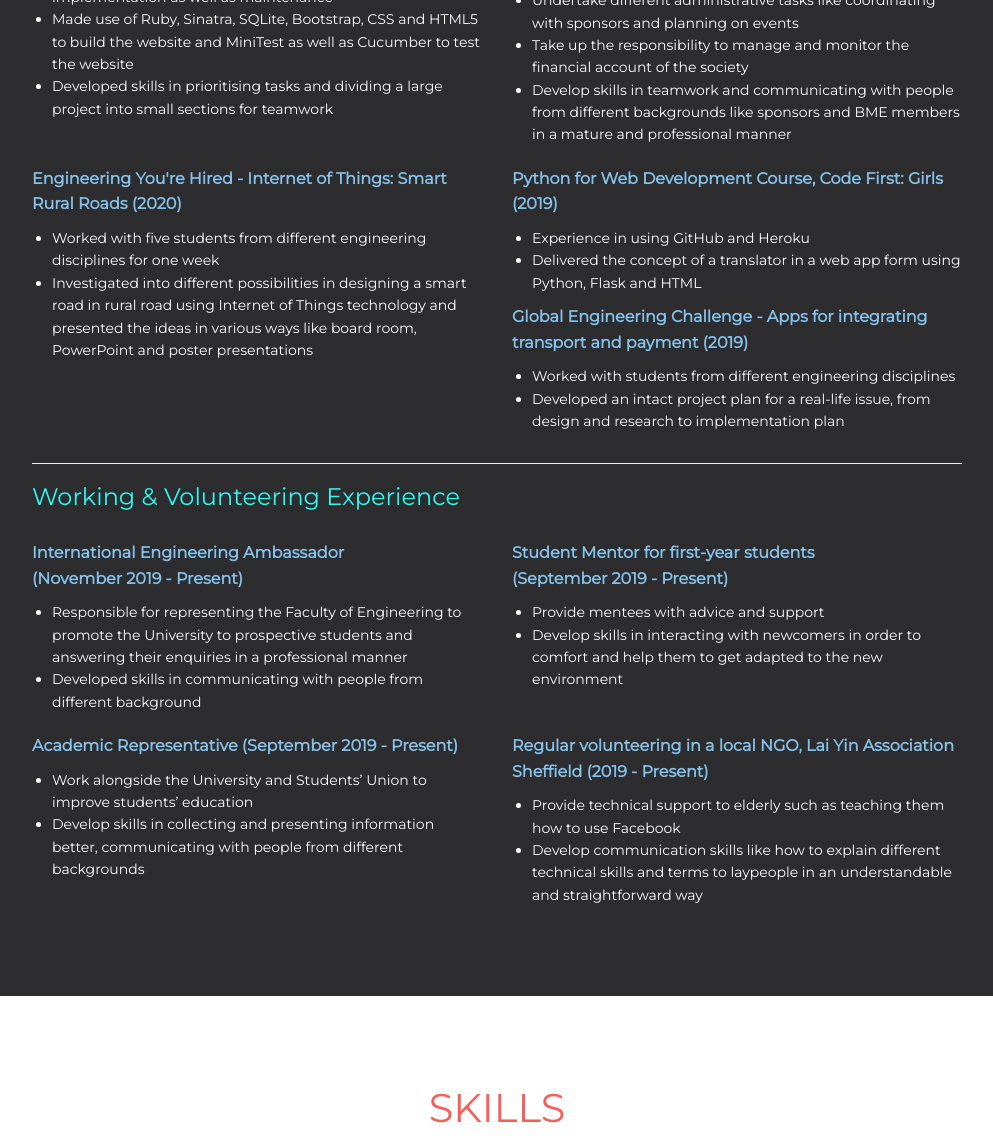
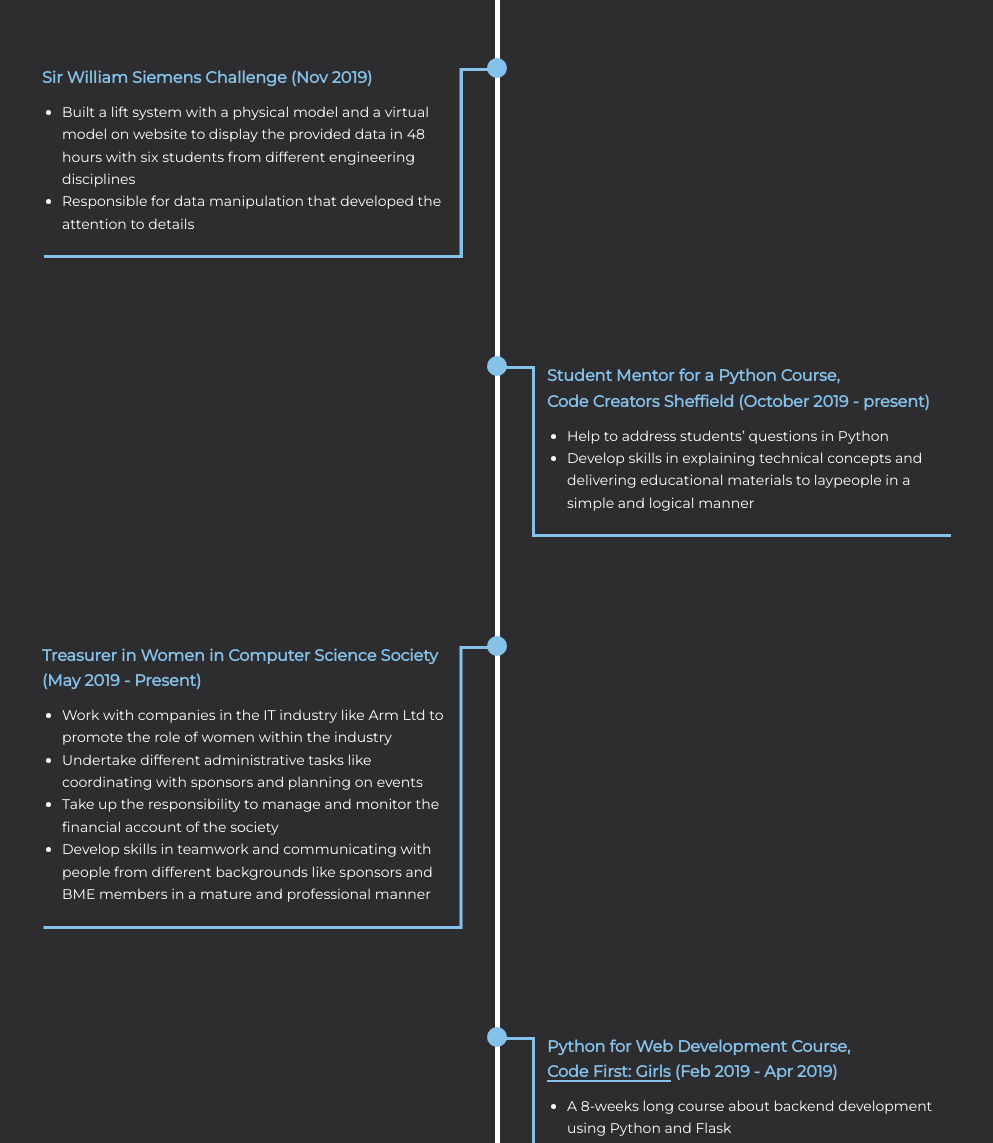
Before and after one commit to Hayley-Kwok/hayley-kwok.github.io, a plain HTML site: page index.html in a window 1280 px wide. Shown: the part 2425-3568 px from the top of the page, without its empty margins (143-1136 px from the left). Drawn offline with nearby package versions, Linux system fonts and the light colour scheme.

Commit message:
changed the layout to timeline

```diff
--- a/index.html
+++ b/index.html
@@ -30,6 +30,7 @@
   </div>
 </nav>
 <!-- Hello -->
+
 <div id="mypage" class="bg-1 whole-screen">
   <div class="container text-center container-center">
     <div class="hi slide">Hi I'm Hayley Wing Yin Kwok </div>
@@ -59,7 +60,7 @@
     <div class="col-md-8">
       <p><b>Bachelor of Science in Computer Science with a Year in Industry</b></p>
       <p>First-Class Performance in year</p>
-        <p> Relevant Modules: <br>
+      Relevant Modules: <br>
       <div class="row">
         <div class="col-lg-6 col-xs-12">
           <ul>
@@ -81,7 +82,6 @@
           </ul>
         </div>
       </div>
-        </p>
     </div>
   </div>
   <div class="row slideanim">
@@ -97,123 +97,119 @@
   </div>
   <hr class="slideanim">
   <h3 class="slideanim">Computer Science related Activities</h3>
-    <div class="row slideanim">
-      <div class="col-md-6">
-        <h5>Student Mentor for a Python Course,<br>
-          Code Creators Sheffield  (October 2019 - present)</h5>
-        <p>
+  <div class="timeline-frame slideanim">
+    <div class="timeline-section slideanim">
+      <div class="timeline-content">
+        <h5>Engineering You're Hired - Internet of Things: Smart Rural Roads (Feb 2020)</h5>
         <ul>
-          <li>Help to address  students’ questions in Python</li>
-          <li>Develop skills in explaining technical concepts and delivering educational materials to laypeople in a simple and logical manner</li>
+          <li>Worked with five students from different engineering disciplines for one week </li>
+          <li>Investigated into different possibilities in designing a smart road in rural road using Internet of Things technology and presented the ideas in various ways like board room, PowerPoint and poster presentations </li>
         </ul>
-        </p>
       </div>
-      <div class="col-md-6">
-        <h5>Sir William Siemens Challenge (2019)</h5>
-        <p>
+    </div>
+    <div class="timeline-section slideanim">
+      <div class="timeline-content">
+        <h5>Sir William Siemens Challenge (Nov 2019)</h5>
         <ul>
           <li>Built a lift system with a physical model and a virtual model on website to display the provided data in 48 hours with six students from different engineering disciplines</li>
           <li>Responsible for data manipulation that developed the attention to details</li>
         </ul>
-        </p>
       </div>
     </div>
-    <div class="row slideanim">
-      <div class="col-md-6">
-        <h5>Group Website Project in University (2019) </h5>
-        <p>
-        <ul>
-          <li>Worked with six Computer Science students to build a website from design to delivery including detailed analysis on different requirements and its complexity for implementation as well as maintenance</li>
-          <li>Made use of Ruby, Sinatra, SQLite, Bootstrap, CSS and HTML5 to build the website and MiniTest as well as Cucumber to test the website </li>
-          <li>Developed skills in prioritising tasks and dividing a large project into small sections for teamwork</li>
+    <div class="timeline-section slideanim">
+      <div class="timeline-content">
+        <h5>Student Mentor for a Python Course,<br>
+          Code Creators Sheffield  (October 2019 - present)</h5>
+        <ul class="short-url">
+          <li>Help to address students’ questions in Python</li>
+          <li>Develop skills in explaining technical concepts and delivering educational materials to laypeople in a simple and logical manner</li>
         </ul>
-        </p>
       </div>
-      <div class="col-md-6">
-        <h5>Treasurer in Women in Computer Science Society<br>
-          (May 2019 - Present)</h5>
-        <p>
+    </div>
+    <div class="timeline-section slideanim">
+      <div class="timeline-content">
+        <h5>Treasurer in Women in Computer Science Society (May 2019 - Present)</h5>
         <ul>
           <li>Work with companies in the IT industry like Arm Ltd to promote the role of women within the industry</li>
           <li>Undertake different administrative tasks like coordinating with sponsors and planning on events</li>
           <li>Take up the responsibility to manage and monitor the financial account of the society</li>
           <li>Develop skills in teamwork and communicating with people from different backgrounds like sponsors and BME members in a mature and professional manner</li>
         </ul>
-        </p>
       </div>
     </div>
-    <div class="row slideanim">
-      <div class="col-md-6">
-        <h5>Engineering You're Hired - Internet of Things: Smart Rural Roads (2020)</h5>
-        <p>
+    <div class="timeline-section slideanim">
+      <div class="timeline-content" >
+        <h5>Python for Web Development Course, <a href="https://www.codefirstgirls.org.uk/free-community-courses.html" target="_blank">Code First: Girls</a> (Feb 2019 - Apr 2019)</h5>
         <ul>
-          <li>Worked with five students from different engineering disciplines for one week </li>
-          <li>Investigated into different possibilities in designing a smart road in rural road using Internet of Things technology and presented the ideas in various ways like board room, PowerPoint and poster presentations </li>
+          <li>A 8-weeks long course about backend development using Python and Flask </li>
+          <li>Experience in using GitHub and Heroku </li>
+          <li>Delivered multiple projects like a simple translator in a web app form through Python, Flask, Jinja2, Web APIs and HTML etc</li>
         </ul>
-        </p>
       </div>
-      <div class="col-md-6">
-	    <h5>Python for Web Development Course, Code First: Girls (2019)</h5>
-        <p>
-        <ul>
-          <li>Experience in using GitHub and Heroku</li>
-          <li>Delivered the concept of a translator in a web app form using Python, Flask and HTML</li>
-        </ul>
-        </p>
-	    <h5>Global Engineering Challenge -&nbsp;Apps for integrating transport and payment (2019)</h5>
-        <p>
+    </div>
+    <div class="timeline-section slideanim">
+      <div class="timeline-content">
+        <h5>Global Engineering Challenge -&nbsp;Apps for integrating transport and payment (Jan 2019)</h5>
         <ul>
           <li>Worked with students from different engineering disciplines</li>
-          <li>Developed an intact project plan for a real-life issue, from design and research to implementation plan</li>
+          <li>Developed an intact project plan from design and research to implementation plan for a real-life issue, to integrate transportation methods and allow users to pay using their smartphones in Tamil Nadu </li>
         </ul>
-        </p>
+      </div>
+    </div>
+    <div class="timeline-section slideanim">
+      <div class="timeline-content">
+        <h5>Group Website Project in University (2018-2019)</h5>
+        <ul>
+          <li>Worked with six Computer Science students to build a website from design to delivery including detailed analysis on different requirements and its complexity for implementation as well as maintenance</li>
+          <li>Made use of Ruby, Sinatra, SQLite, Bootstrap, CSS and HTML5 to build the website and MiniTest as well as Cucumber to test the website </li>
+          <li>Developed skills in prioritising tasks and dividing a large project into small sections for teamwork</li>
+        </ul>
+      </div>
     </div>
   </div>
   <hr class="slideanim">
   <h3 class="slideanim">Working & Volunteering Experience</h3>
-    <div class="row slideanim">
-      <div class="col-md-6">
+  <div class="timeline-frame slideanim">
+    <div class="timeline-section slideanim">
+      <div class="timeline-content">
         <h5>International Engineering Ambassador<br>
           (November 2019 - Present)</h5>
-        <p>
         <ul>
           <li>Responsible for representing the Faculty of Engineering to promote the University to prospective students and answering their enquiries in a professional manner</li>
           <li>Developed skills in communicating with people from different background</li>
         </ul>
-        </p>
       </div>
-      <div class="col-md-6">
+    </div>
+    <div class="timeline-section slideanim">
+      <div class="timeline-content">
         <h5>Student Mentor for first-year students<br>
           (September 2019 - Present)</h5>
-        <p>
         <ul>
           <li>Provide mentees with advice and support</li>
           <li>Develop skills in interacting with newcomers in order to comfort and help them to get adapted to the new environment</li>
         </ul>
-        </p>
       </div>
     </div>
-    <div class="row slideanim">
-      <div class="col-md-6">
+    <div class="timeline-section slideanim">
+      <div class="timeline-content">
         <h5>Academic Representative (September 2019 - Present)</h5>
-        <p>
         <ul>
           <li>Work alongside the University and Students’ Union to improve students’ education</li>
           <li>Develop skills in collecting and presenting information better, communicating with people from different backgrounds</li>
         </ul>
-        </p>
       </div>
-      <div class="col-md-6">
+    </div>
+    <div class="timeline-section slideanim">
+      <div class="timeline-content">
         <h5>Regular volunteering in a local NGO, Lai Yin Association Sheffield (2019 - Present)</h5>
-        <p>
         <ul>
           <li>Provide technical support to elderly such as teaching them how to use Facebook</li>
           <li>Develop communication skills like how to explain different technical skills and terms to laypeople in an understandable and straightforward way</li>
         </ul>
-        </p>
       </div>
     </div>
-  </div>
+  </div> <!--timeline-->
+</div> <!--container-->
   </div>
 <!-- Skills -->
 <div id="skills" class="container">
--- a/static/main.css
+++ b/static/main.css
@@ -13,6 +13,30 @@ h2 {
 p {
   font-size: 16px;
 }
+
+.navbar {
+  font-family: Montserrat, sans-serif;
+  margin-bottom: 0;
+  background-color: #2d2d30;
+  border: 0;
+  font-size: 11px !important;
+  letter-spacing: 4px;
+  opacity: 0.9;
+}
+.navbar li a, .navbar .navbar-brand {
+  color: #d5d5d5 !important;
+}
+.navbar-nav li a:hover {
+  color: #fff !important;
+}
+.navbar-nav li.active a {
+  color: #fff !important;
+  background-color: #16161d !important;
+}
+.navbar-default .navbar-toggle {
+  border-color: transparent;
+}
+
 .justify{
   text-align: justify;
 }
@@ -87,7 +111,6 @@ h5 {
 
 .icon{
   display: inline-block;
-  /*width: 10%;*/
   padding-right: 5px;
   font-size: 40px;
 }
@@ -97,12 +120,7 @@ h5 {
 a:link,a:visited,a:active{
   text-decoration: none;
 }
-.footer-icon a:link,.footer-icon a:visited,.footer-icon a:active{
-  color: white;
-}
-.footer-icon a:hover{
-  color: cornflowerblue;
-}
+
 .btn-default a{color:white;}
 .btn-default,.btn-default:link,.btn-default:visited,.btn-default:active {
     color: white;
@@ -114,35 +132,143 @@ a:link,a:visited,a:active{
     background-color:cornflowerblue;
     border-color: cornflowerblue;
 }
+/*timeline*/
+.timeline-frame{position:relative}
+.timeline-frame:before{
+  content:"";
+  width:5px;
+  height:100%;
+  margin:0 auto;
+  background:white;
+  position:absolute;
+  top:0;
+  left:0;
+  right:0;
+}
+.timeline-section{
+  display:inline-block;
+  margin-bottom:50px;
+  position:relative;
+}
+/*the circle*/
+.timeline-section:before{
+  content:"";
+  width:20px;
+  height:20px;
+  border-radius:50%;
+/*  border:3px solid #fff;*/
+  background:#85C1E9;
+  position:absolute;
+  top:65px;
+  left:50%;
+/*  z-index:1;*/
+  transform:translate(-50%,-50%);
+}
+.timeline-content{
+  float:right;
+  width:50%;
+  padding:0 10px 0 50px;
+  margin:52px 0 0;
+  position:relative;
+  display:inline;
+  z-index: 990;
+}
+/*border of the frame*/
+.timeline-content:before{
+  content:"";
+  width:90%;
+  height:100%;
+  border:3px solid #85C1E9;
+  border-top:none;
+  border-right:none;
+  position:absolute;
+  bottom:-13px;
+  left:35px;
+  z-index: -2;
+}
+.timeline-content a{
+  color: inherit;
+  z-index: 100;
+  border-bottom: 2.3px solid currentColor;
+  display: inline-block;
+  line-height: 0.9;
+/*  text-decoration: underline;*/
 
-.navbar {
-  font-family: Montserrat, sans-serif;
-  margin-bottom: 0;
+}
+.timeline-content a:hover{color:#337ab7;;}
+/*border on the timeline*/
+.timeline-content:after{
+  content:"";
+  width:36px;
+  height:3px;
+  background:#85C1E9;
+  position:absolute;
+  top:13px;
+  left:2px;
+}
+/*
+.timeline-content ul{
+    min-width:auto;
+  }
+*/
+/*
+@media screen and (min-width: 1100px) and (max-width: 1200px) {
+  .short-ul ul{
+    min-width: 1000px;
+  }
+}
+*/
+
+/*TODO: timeline responsive for mobile and add links*/
+.timeline-section:nth-child(even) .timeline-content{
+  float: left;
+  padding:0 50px 0 10px;
+}
+
+.timeline-section:nth-child(even) .timeline-content:before{
+  left:auto;
+  right:35px;
+  transform:rotateY(180deg);
+}
+.timeline-section:nth-child(even) .timeline-content:after{
+  left:auto;
+  right:0;
+}
+@media screen and (max-width: 600px) {
+  .timeline-frame:before{margin:0;}
+  .timeline-section:before{left:0.5%;}
+  .timeline-content{width:auto;}
+  .timeline-section:nth-child(even) .timeline-content{float: left;padding:0 10px 0 50px;}
+  .timeline-section:nth-child(even) .timeline-content:before{left:35px;right:auto;transform:rotateY(0deg);}
+  .timeline-section:nth-child(even) .timeline-content:after{left:2px;right:auto;}
+}
+@media screen and (max-width: 1000px) {#experience .container{padding: 0 10px;}}
+/*#experience .container{padding: 0 20px;}*/
+
+footer {
   background-color: #2d2d30;
-  border: 0;
-  font-size: 11px !important;
-  letter-spacing: 4px;
-  opacity: 0.9;
+  color: #f5f5f5;
+  padding: 32px;
 }
-.navbar li a, .navbar .navbar-brand {
-  color: #d5d5d5 !important;
+footer a {
+  color: #f5f5f5;
 }
-.navbar-nav li a:hover {
-  color: #fff !important;
+footer a:hover {
+  color: #777;
+  text-decoration: none;
 }
-.navbar-nav li.active a {
-  color: #fff !important;
-  background-color: #16161d !important;
+.footer-icon a:link,.footer-icon a:visited,.footer-icon a:active{
+  color: white;
 }
-.navbar-default .navbar-toggle {
-  border-color: transparent;
+.footer-icon a:hover{
+  color: cornflowerblue;
 }
+
+/*slide animation*/
 .slideanim {visibility:hidden;}
 .slide {
   animation-name: slide;
-  /* -webkit-animation-name: slide; */
   animation-duration: 1.5s;
-  /* -webkit-animation-duration: 1.5s; */
   visibility: visible;
 }
 @keyframes slide {
@@ -155,28 +281,8 @@ a:link,a:visited,a:active{
     transform: translateY(0%);
   }
 }
-/* @-webkit-keyframes slide {
-  0% {
-    opacity: 0;
-    -webkit-transform: translateY(70%);
-  }
-  100% {
-    opacity: 1;
-    -webkit-transform: translateY(0%);
-  }
-} */
-footer {
-  background-color: #2d2d30;
-  color: #f5f5f5;
-  padding: 32px;
-}
-footer a {
-  color: #f5f5f5;
-}
-footer a:hover {
-  color: #777;
-  text-decoration: none;
-}
+
+/*media screen*/
 @media screen and (max-width: 540px) {
   .container{
     padding:40px 40px!important;
```
Lines whose indentation alone changed are shown as unchanged.
